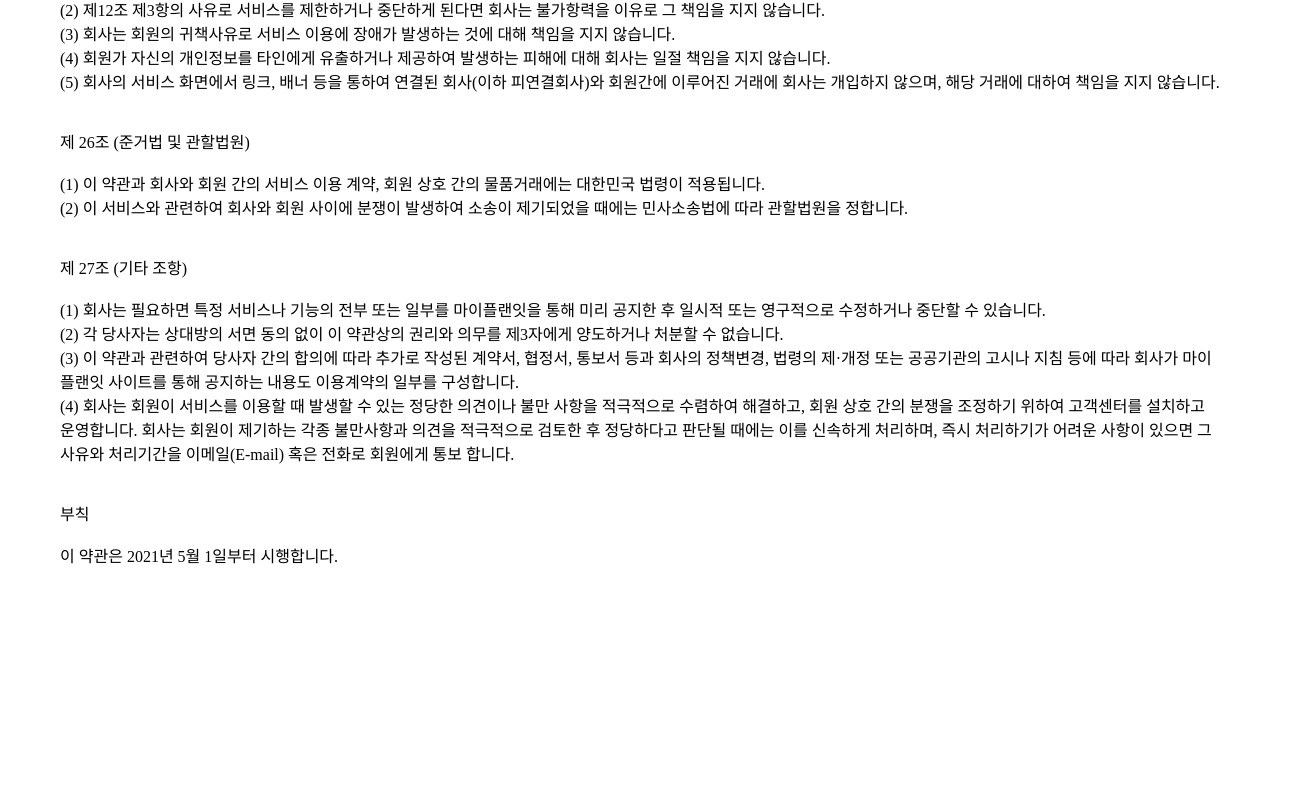
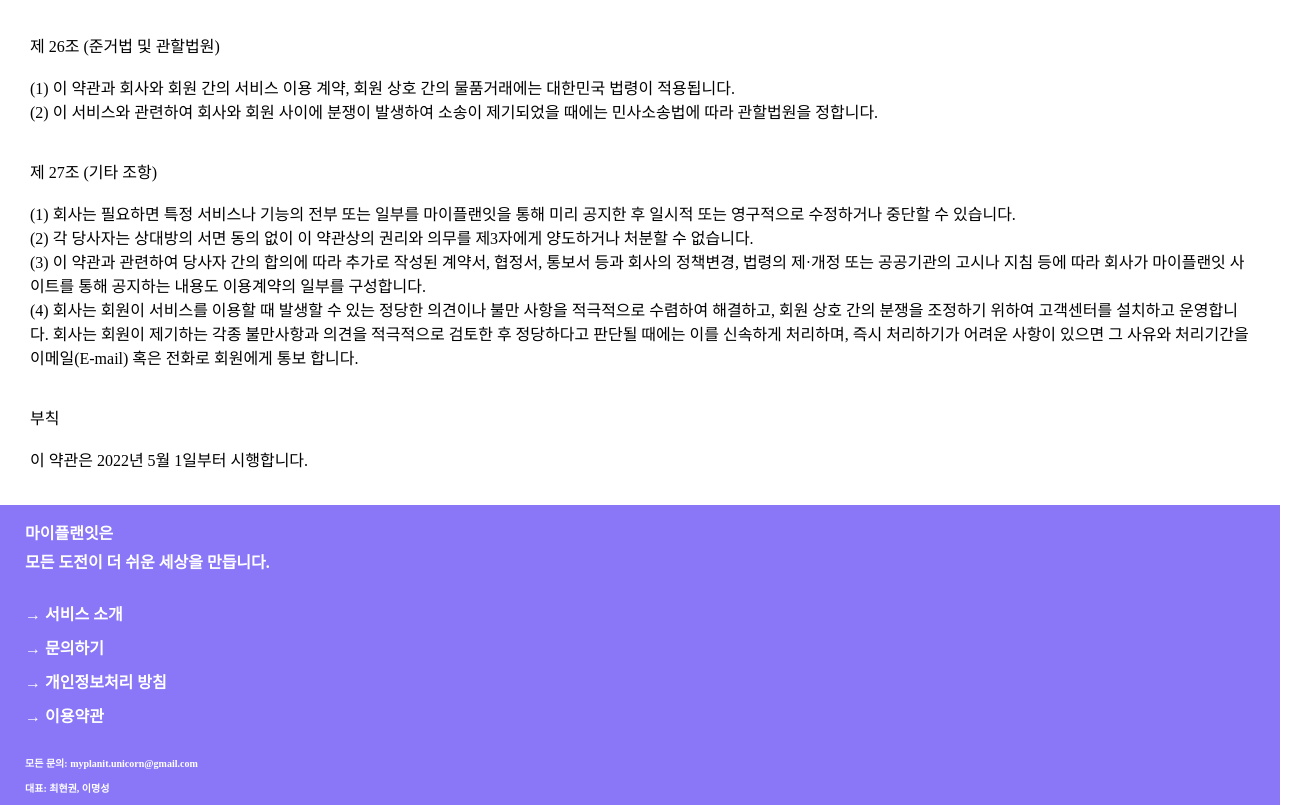
Before and after one commit to MyPlanIt/MyPlanIt_landing, a plain HTML site: page policy/termsofservice.html in a window 1280 px wide. Shown: the part 7076-7881 px from the top of the page, 1310 px wide, since content can reach past the window. Before the commit the page ends 7661 px from the top, so only its background shows below. Drawn offline with Linux system fonts and the light colour scheme; a web font is replaced by a local one.

Commit message:
QA 1, 2, 3 fix

```diff
--- a/policy/termsofservice.html
+++ b/policy/termsofservice.html
@@ -301,9 +301,43 @@
 
 부칙
 
-이 약관은 2021년 5월 1일부터 시행합니다.
+이 약관은 2022년 5월 1일부터 시행합니다.
     </pre
       >
+      <div id="policy">
+        <div>
+          <h3 style="color: white; margin-bottom: 5px">마이플랜잇은</h3>
+          <h3 style="color: white">모든 도전이 더 쉬운 세상을 만듭니다.</h3>
+          <br />
+          <h3 style="color: white">
+            <a style="color: white; margin: 0" href="/index.html"
+              >→ 서비스 소개</a
+            >
+          </h3>
+          <h3 style="color: white">
+            <a
+              style="color: white; margin: 0"
+              href="mailto:myplanit.unicorn@gmail.com"
+              >→ 문의하기</a
+            >
+          </h3>
+          <h3 style="color: white">
+            <a style="color: white; margin: 0" href="privacypolicy.html"
+              >→ 개인정보처리 방침</a
+            >
+          </h3>
+          <h3 style="color: white">
+            <a style="color: white; margin: 0" href="termsofservice.html"
+              >→ 이용약관</a
+            >
+          </h3>
+          <br />
+          <h3 style="color: white; font-size: 10px">
+            모든 문의: myplanit.unicorn@gmail.com
+          </h3>
+          <h3 style="color: white; font-size: 10px">대표: 최현권, 이명성</h3>
+        </div>
+      </div>
     </div>
   </body>
 </html>
```
Also changed, not shown: index.html (+7 -0 lines), policy/privacypolicy.html (+32 -0 lines).
